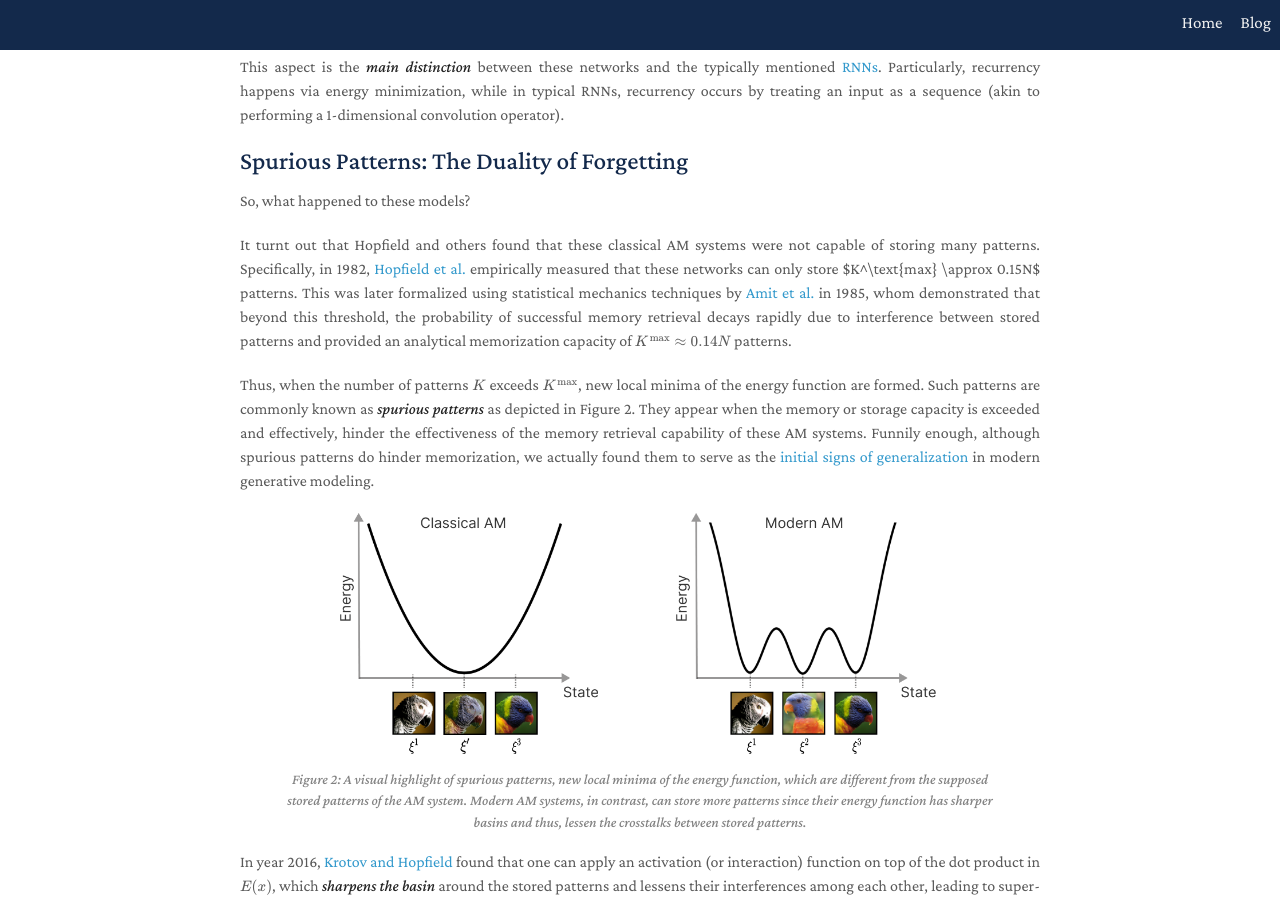
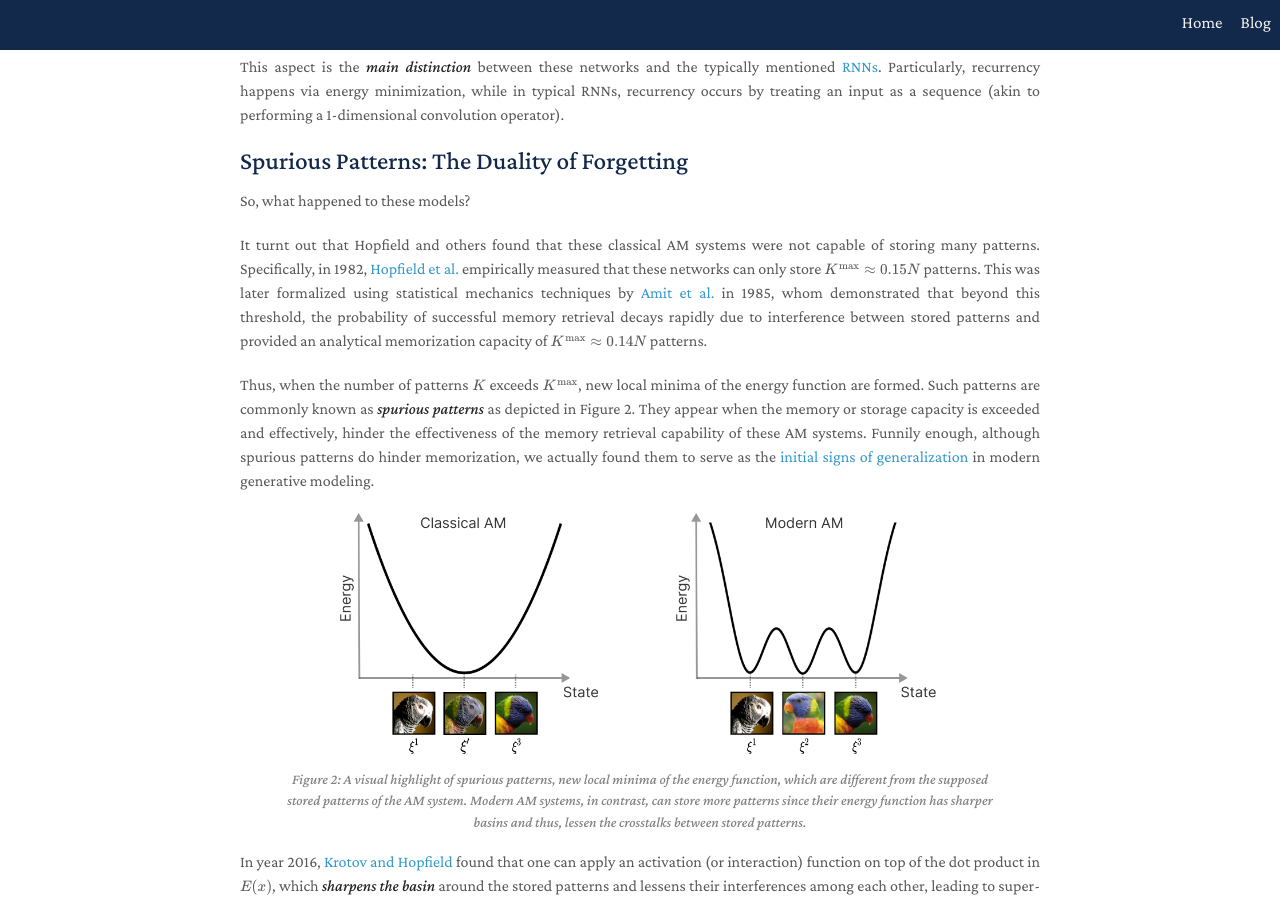
Before and after one commit to Lemon-cmd/Lemon-cmd.github.io, a Jekyll site: the page built from _posts/research/2025-12-22-hn.md, in a window 1280 px wide and 900 px high, scrolled down 1581 px. Built offline with Jekyll 4.4.1, drawn with Linux system fonts in a browser that asks for light colours; a style sheet for code colours, icons or effects is not loaded.

```diff
--- a/_posts/research/2025-12-22-hn.md
+++ b/_posts/research/2025-12-22-hn.md
@@ -56,7 +56,7 @@ This aspect is the ***main distinction*** between these networks and the typical
 
 So, what happened to these models?
 
-It turnt out that Hopfield and others found that these classical AM systems were not capable of storing many patterns. Specifically, in 1982, [Hopfield et al.](https://www.pnas.org/doi/10.1073/pnas.79.8.2554) empirically measured that these networks can only store $K^\text{max} \approx 0.15N$ patterns. This was later formalized using statistical mechanics techniques by [Amit et al.](https://journals.aps.org/prl/abstract/10.1103/PhysRevLett.55.1530) in 1985, whom demonstrated that beyond this threshold, the probability of successful memory retrieval decays rapidly due to interference between stored patterns and provided an analytical memorization capacity of $$K^\text{max} \approx 0.14N$$ patterns.
+It turnt out that Hopfield and others found that these classical AM systems were not capable of storing many patterns. Specifically, in 1982, [Hopfield et al.](https://www.pnas.org/doi/10.1073/pnas.79.8.2554) empirically measured that these networks can only store $$K^\text{max} \approx 0.15N$$ patterns. This was later formalized using statistical mechanics techniques by [Amit et al.](https://journals.aps.org/prl/abstract/10.1103/PhysRevLett.55.1530) in 1985, whom demonstrated that beyond this threshold, the probability of successful memory retrieval decays rapidly due to interference between stored patterns and provided an analytical memorization capacity of $$K^\text{max} \approx 0.14N$$ patterns.
 
 Thus, when the number of patterns $$K$$ exceeds $$K^\text{max}$$, new local minima of the energy function are formed. Such patterns are commonly known as ***spurious patterns*** as depicted in Figure 2. They appear when the memory or storage capacity is exceeded and effectively, hinder the effectiveness of the memory retrieval capability of these AM systems. Funnily enough, although spurious patterns do hinder memorization, we actually found them to serve as the [initial signs of generalization](https://arxiv.org/pdf/2505.21777) in modern generative modeling.
 
```
